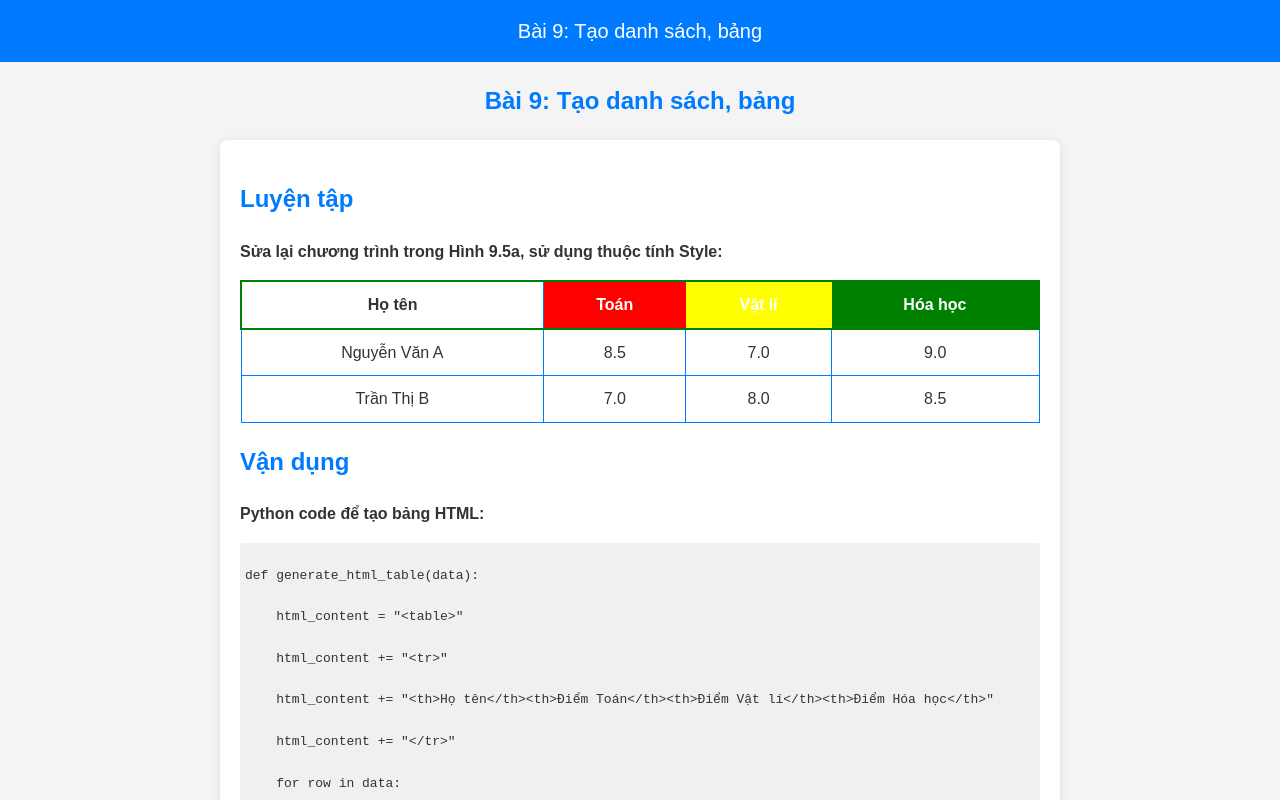
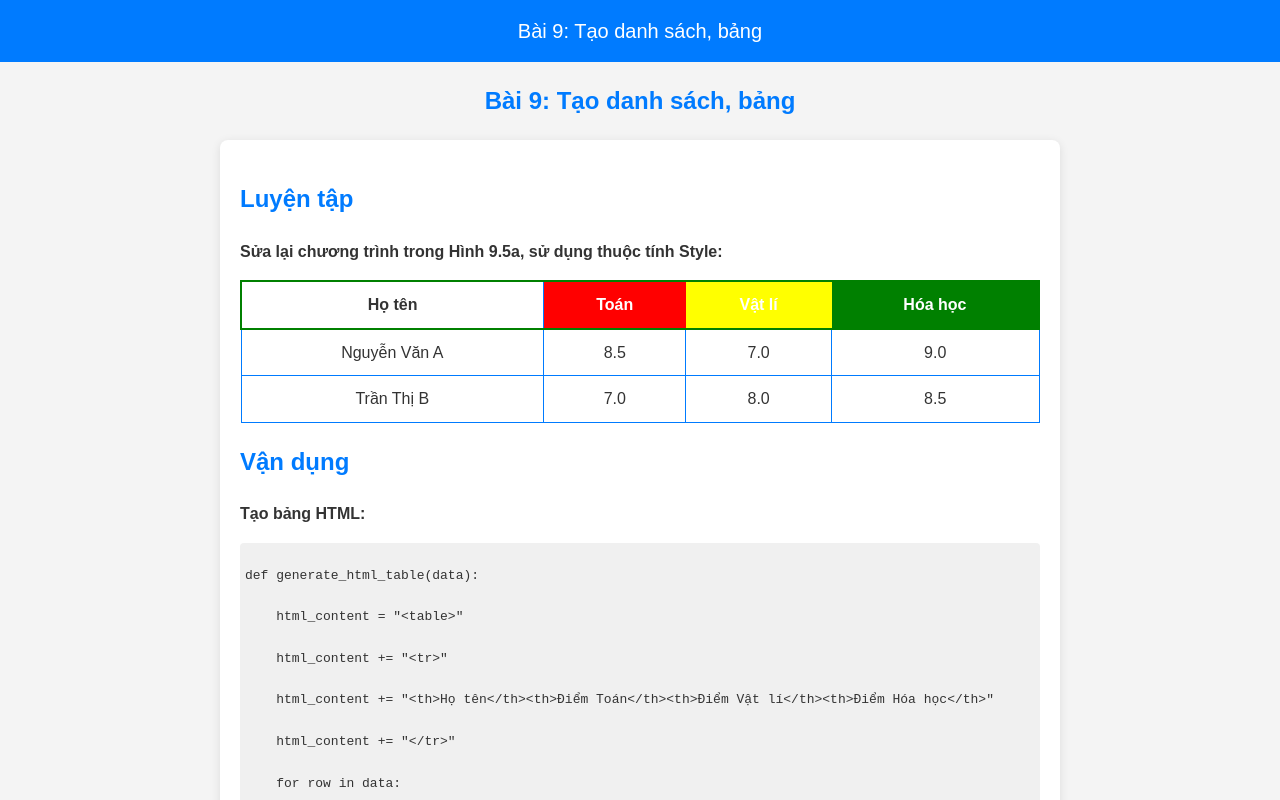
Before and after one commit to Uyenthao-robot/bai9, a plain HTML site: page index.html in a window 1280 px wide. Shown: the top 800 px of the page. Drawn offline with Linux system fonts and the light colour scheme.

Commit message:
Update index.html

```diff
--- a/index.html
+++ b/index.html
@@ -122,7 +122,7 @@
 
         <section>
             <h2 class="highlight">Vận dụng</h2>
-            <p><strong>Python code để tạo bảng HTML:</strong></p>
+            <p><strong>Tạo bảng HTML:</strong></p>
             <code>
 def generate_html_table(data):<br>
     html_content = "&lt;table&gt;"<br>
```
